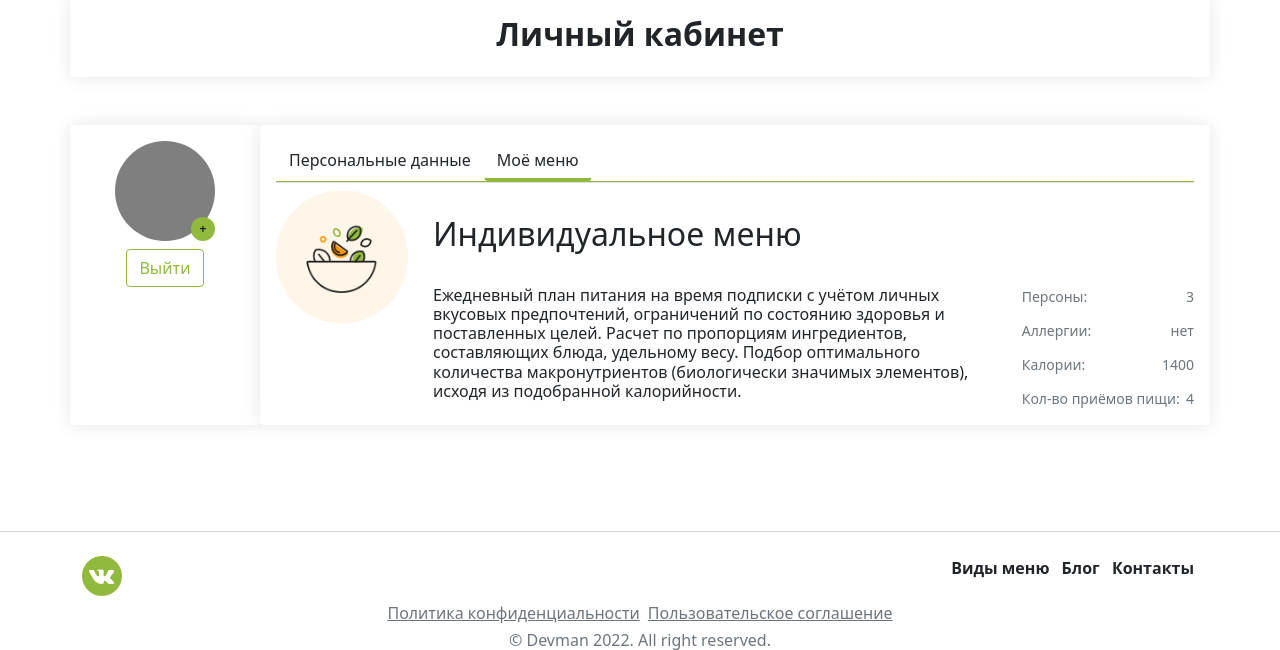
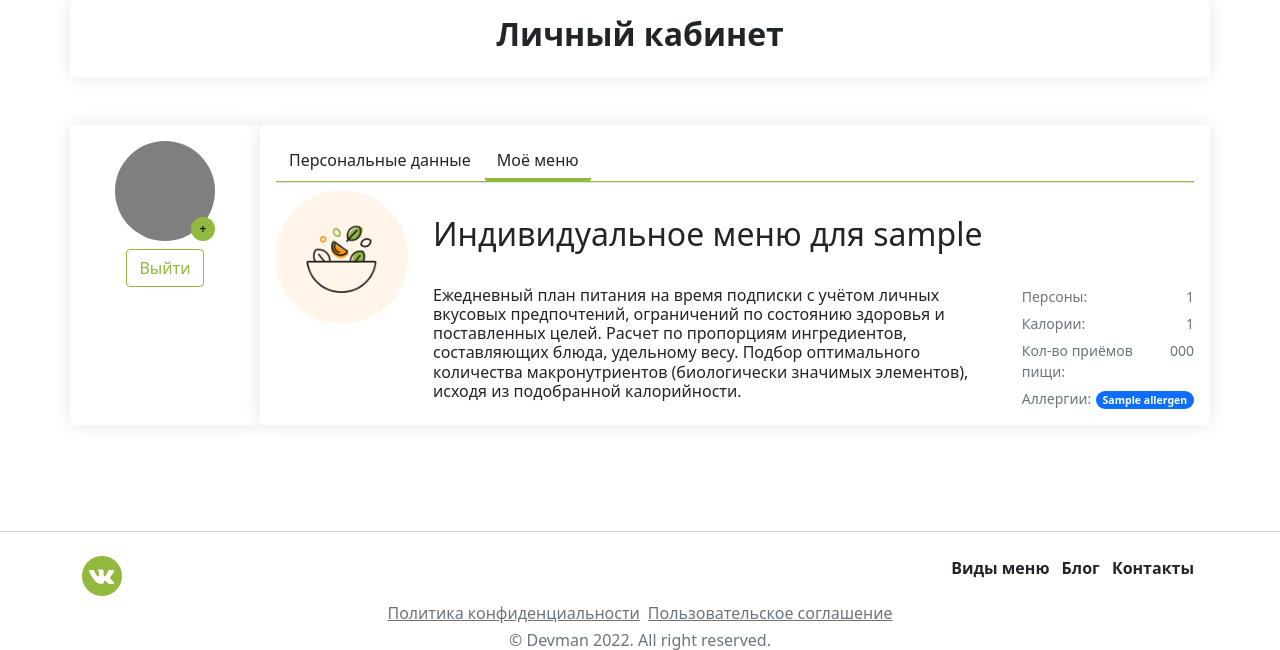
Before and after one commit to dmitry-zharinov/foodplan, a Django app: template templates/lk.html in a window 1280 px wide, after a click on "Моё меню". Shown: the part 118-768 px from the top of the page. Run offline with Django 4.2, Linux system fonts and the light colour scheme; tables that the repository leaves empty hold one stand-in row (values such as "Sample post"); the template is opened without the code that fills it: values that come from a table or form of the project are taken from there, most other values are stand-ins (such as "Sample title", 1, 10 or a date in 2020); parts of the project's set-up code (start-up, migrations or seed data) failed here and were passed over; some libraries are stand-ins or nearby versions.

Commit message:
add data to lk menu template

```diff
--- a/templates/lk.html
+++ b/templates/lk.html
@@ -79,7 +79,7 @@
                                             <div class="row">
                                                 <div class="col-12">
 													<a href="{% url 'menu' %}" class="link-dark mx-1" style="text-decoration: none;">
-                                                        <b><h2>Индивидуальное меню</h2></b>
+                                                        <b><h2>Индивидуальное меню для {{ menu.client }}</h2></b>
                                                     </a>
                                                 </div>
                                                 <div class="col-md-12 col-lg-9">
@@ -93,18 +93,28 @@
                                                 </div>
                                                 <div class="col-md-12 col-lg-3 text-muted d-flex flex-column justify-content-between">
                                                     <div class="d-flex flex-row justify-content-between">
-                                                        <small>Персоны: </small><small>3</small>
+                                                        <small>Персоны: </small><small>{{ menu.persons }}</small>
                                                     </div>
                                                     <div class="d-flex flex-row justify-content-between">
-                                                        <small>Аллергии: </small><small>нет</small>
+                                                        <small>Калории: </small><small>{{ menu.calories_per_day }}</small>
                                                     </div>
                                                     <div class="d-flex flex-row justify-content-between">
-                                                        <small>Калории: </small><small>1400</small>
+                                                        <small>Кол-во приёмов пищи: </small><small>{{ number_of_meals }}</small>
                                                     </div>
                                                     <div class="d-flex flex-row justify-content-between">
-                                                        <small>Кол-во приёмов пищи: </small><small>4</small>
+                                                        <small>Аллергии: </small>
+                                                        {% if menu.allergens.count > 0 %}
+                                                            <small>
+                                                            {% for allergen in menu.allergens.all %}
+                                                                    <span class="badge bg-primary rounded-pill">
+                                                                        {{ allergen }}
+                                                                    </span>
+                                                            {% endfor %}
+                                                            </small>
+                                                        {% else %}
+                                                        <small>нет</small>
+                                                        {% endif %}
                                                     </div>
-
                                                 </div>
                                             </div>
                                         </div>
--- a/templates/menu.html
+++ b/templates/menu.html
@@ -6,7 +6,7 @@
 			<section>
 				<div class="container">
 					<div class="col-12">
-						<h2>Название подписки</h2>
+						<h2>Индивидуальное меню для {{ menu.client }}</h2>
 					</div>
 
 					<div class="col-12">
```
Also changed, not shown: food_plan/views.py (+28 -2 lines).
